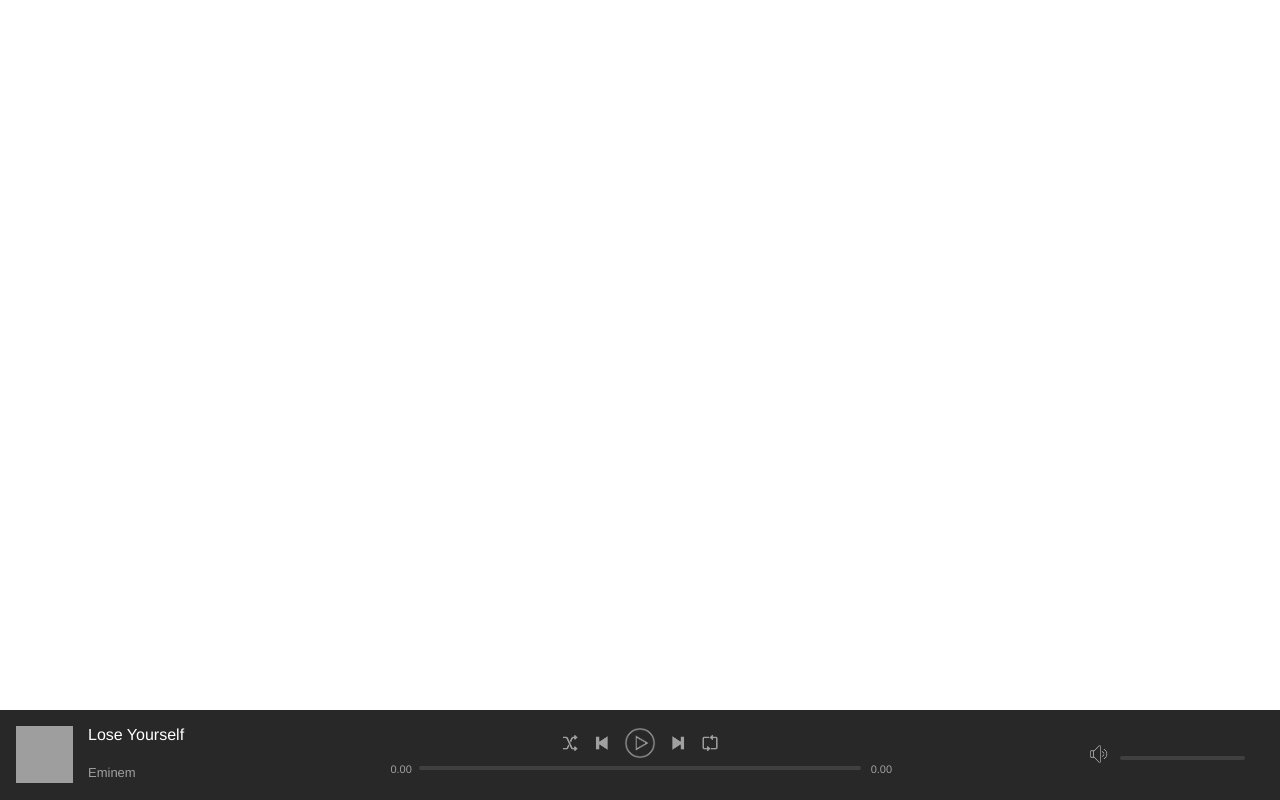
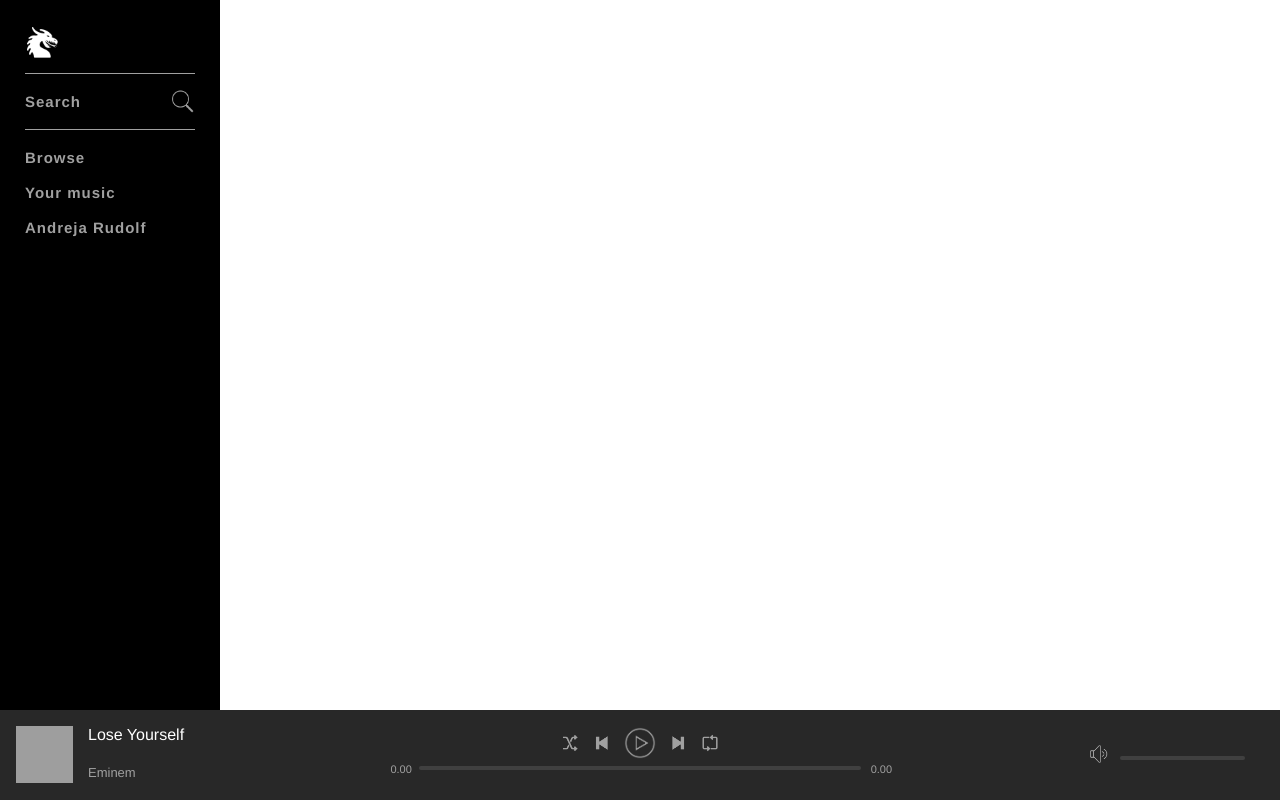
Before and after one commit to andrejarudolf23/Melodify, a PHP site: page / in a window 1280 px wide. Run offline with PHP 8.4, Linux system fonts and the light colour scheme; the visitor is signed in with stand-in values (Sample User, id 1); grey boxes are pictures that could not be loaded.

Commit message:
Adding navigation menu on the left side

```diff
--- a/assets/css/style.css
+++ b/assets/css/style.css
@@ -145,3 +145,63 @@ html, body {
 	position: relative;
     margin-top: 17px;
 }
+
+
+#topContainer {
+	min-height: 100%;
+	width: 100%;
+}
+
+#navBarContainer {
+	background-color: #000;
+    width: 220px;
+    height: 100vh;
+    position: fixed;
+    top: 0;
+    left: 0;
+}
+
+.navBar {
+	display: flex;
+    flex-direction: column;
+    padding: 25px;
+}
+
+.logo {
+	margin-bottom: 9px;
+}
+
+.logo img {
+	width: 35px;
+}
+
+.group {
+	border-top: 1px solid #a0a0a0;
+    padding: 10px 0;
+}
+
+.navItem {
+	padding: 9px 0;
+    font-size: 15px;
+    font-weight: 700;
+    display: block;
+    letter-spacing: 1px;
+    position: relative;
+
+}
+
+.navLink {
+	text-decoration: none;
+    color: #a0a0a0;
+}
+
+.navLink:hover {
+	color: #fff;
+}
+
+.searchIcon {
+	position: absolute;
+	width: 25px;
+	right: 0;
+	top: 5px;
+}
--- a/index.php
+++ b/index.php
@@ -19,6 +19,49 @@ else {
 
 </head>
 <body>
+
+	<div id="mainContainer">
+
+		<div id="topContainer">
+
+			<div id="navBarContainer">
+
+				<nav class="navBar">
+
+					<a href="index.php" class="logo">
+						<img src="assets/images/icons/logo2.png">
+					</a>
+
+					<div class="group">
+
+						<div class="navItem">
+							<a href="#" class="navLink">Search
+								<img src="assets/images/icons/search.png" class="searchIcon">
+							</a>
+						</div>
+
+					</div>
+
+					<div class="group">
+						<div class="navItem">
+							<a href="#" class="navLink">Browse</a>
+						</div>
+
+						<div class="navItem">
+							<a href="#" class="navLink">Your music</a>
+						</div>
+
+						<div class="navItem">
+							<a href="#" class="navLink">Andreja Rudolf</a>
+						</div>
+
+					</div>
+
+				</nav>
+
+			</div>
+
+		</div>
 
 		<div id="nowPlayingBarContainer">
 
@@ -110,5 +153,9 @@ else {
 
 		</div>
 
+	</div>
+
+
+
 </body>
 </html>
```
Also changed, not shown: assets/images/icons/logo.png (added), assets/images/icons/logo2.png (added). Lines whose indentation alone changed are shown as unchanged.
